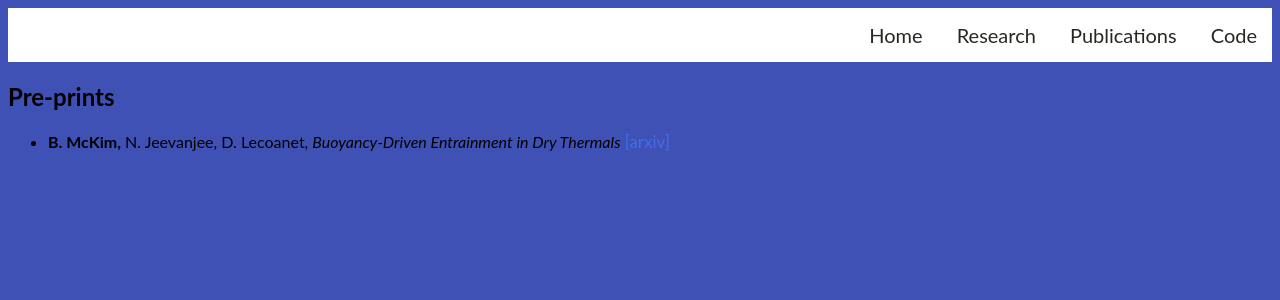
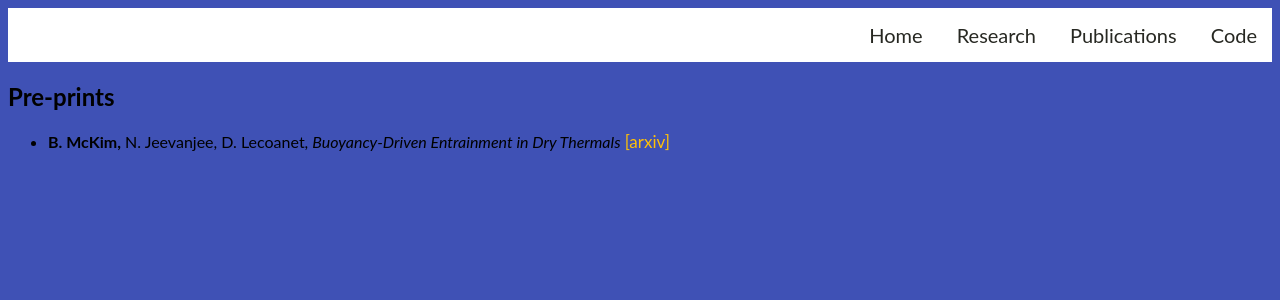
Before and after one commit to mckimb/mckimb.github.io, a Jekyll site: the page built from papers/index.html, in a window 1280 px wide. Shown: the top 300 px of the page. Built offline with Jekyll 4.4.1, drawn with Linux system fonts in a browser that asks for light colours.

Commit message:
Update main.css

```diff
--- a/css/main.css
+++ b/css/main.css
@@ -37,7 +37,8 @@ body p {
 body a {
     font-size: 17px;
     \\ color: #268BD2;
-    color: #416ded;
+    \\ color: #416ded;
+    color: #ffc107;
 }
 
 body a:hover {
```
